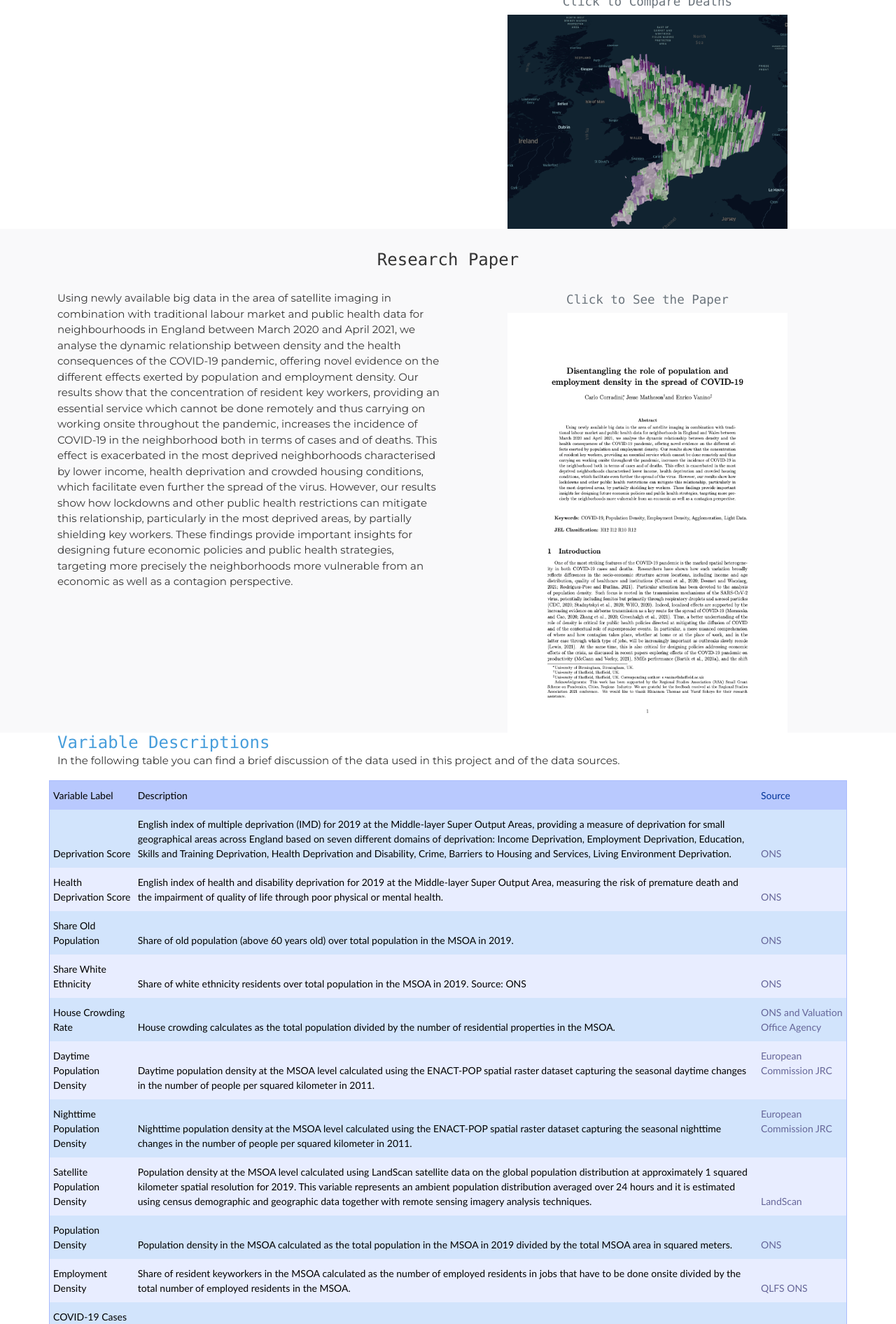
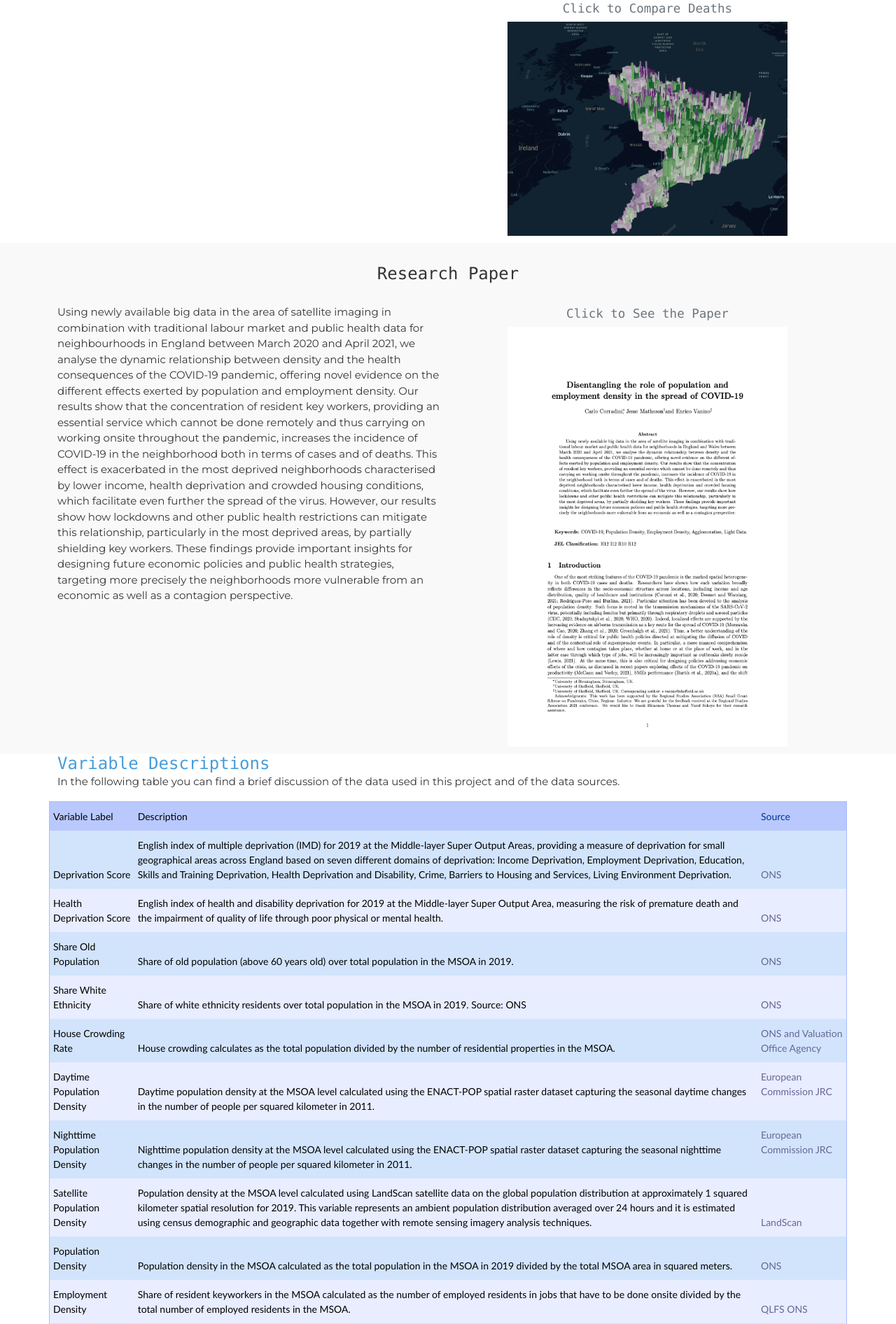
Before and after one commit to Quotennial/sheffield_mapping_frontend, a PHP site: page / in a window 1280 px wide. Shown: the part 1849-3741 px from the top of the page at 70% size. Run offline with PHP 8.4, Linux system fonts and the light colour scheme.

Commit message:
git push

```diff
--- a/assets/css/style.css
+++ b/assets/css/style.css
@@ -507,35 +507,35 @@ h6 {
     /* width: 100%;
     height: 100vh; */
     background: #f9f9fa;
-    /* padding-bottom: 10px; */
+    padding-bottom: 10px;
 }
 
 #static1 {
     /* width: 100%;
     height: 100vh; */
     background: #fff;
-    /* padding-bottom: 10px; */
+    padding-bottom: 10px;
 }
 
 #paper {
     /* width: 100%;
     height: 100vh; */
     background: #f9f9fa;
-    /* padding-bottom: 10px; */
+    padding-bottom: 10px;
 }
 
 #vardesc {
     /* width: 100%;
     height: 100vh; */
     background: #fff;
-    /* padding-bottom: 10px; */
+    padding-bottom: 10px;
 }
 
 #about {
     /* width: 100%;
     height: 100vh; */
     background: #f9f9fa;
-    /* padding-bottom: 10px; */
+    padding-bottom: 10px;
 }
 
 section {
```
